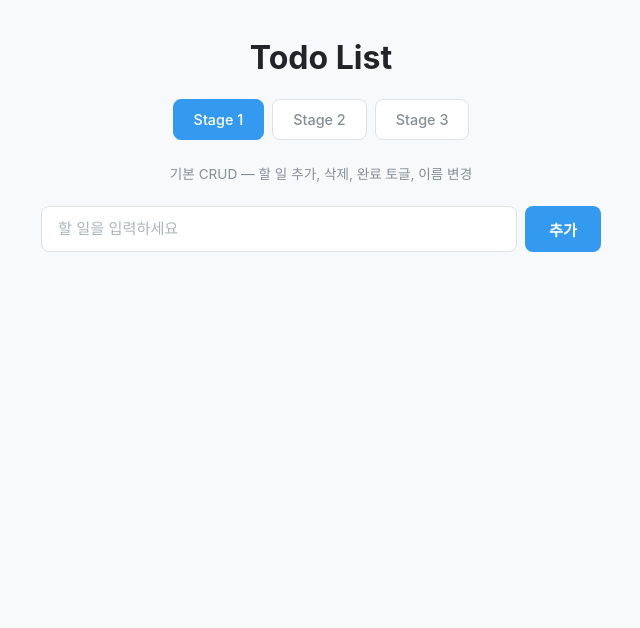
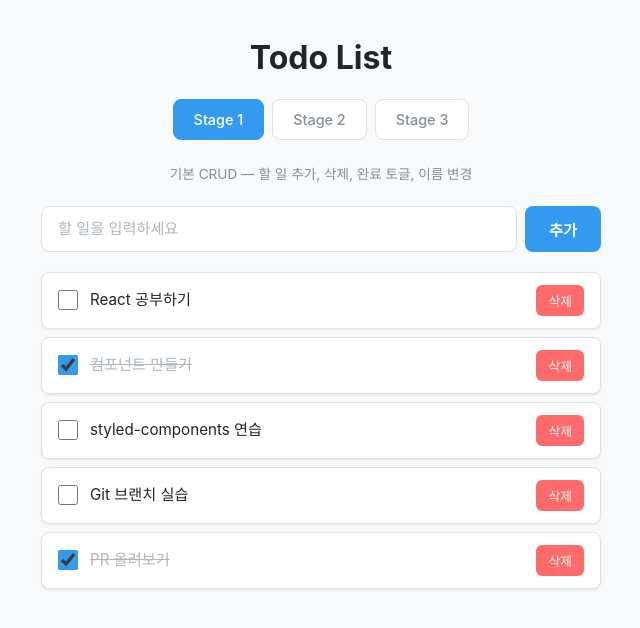
Before and after one commit to givvemee/todo.template, a React (Vite) app: page / in a window 1280 px wide. Shown: the top 628 px of the page, without its empty margins (319-959 px from the left). Built offline with nearby package versions, Linux system fonts and the light colour scheme.

Commit message:
feat: stage1 기본 CRUD 기능 구현

```diff
--- a/src/stages/stage1/Stage1.jsx
+++ b/src/stages/stage1/Stage1.jsx
@@ -1,21 +1,54 @@
-import styled from 'styled-components';
-import TodoForm from './components/TodoForm';
-import TodoList from './components/TodoList';
+import styled from "styled-components";
+import TodoForm from "./components/TodoForm";
+import TodoList from "./components/TodoList";
 
 // TODO: todo.json 데이터를 import 하세요
+import todoData from "../../data/todo.json";
 // TODO: useState를 import 하세요
+import { useState } from "react";
 
 export default function Stage1() {
   // TODO: todos 상태를 선언하세요 (초기값: todo.json에서 불러온 데이터)
+  const [todos, setTodos] = useState(todoData);
+
+  console.log(todos);
 
   // TODO: 할 일 추가 함수를 만드세요
   // HINT: 새 todo 객체에는 id, title, completed, priority, createdAt 필드가 필요합니다
 
+  const handleCreate = (title) => {
+    const newTodo = {
+      id: new Date().getTime(),
+      title,
+      completed: false,
+      priority: "medium",
+      createdAt: new Date().toISOString(),
+    };
+    setTodos([...todos, newTodo]);
+  };
+
   // TODO: 할 일 완료/미완료 토글 함수를 만드세요
+  const handleToggle = (id) => {
+    setTodos(
+      todos.map((todo) =>
+        todo.id === id ? { ...todo, completed: !todo.completed } : todo,
+      ),
+    );
+  };
 
   // TODO: 할 일 삭제 함수를 만드세요
+  const handleDelete = (id) => {
+    setTodos(todos.filter((todo) => todo.id !== id));
+  };
 
   // TODO: 할 일 이름 변경 함수를 만드세요
+  const handleChangeTitle = (id, newTitle) => {
+    setTodos(
+      todos.map((todo) =>
+        todo.id === id ? { ...todo, title: newTitle } : todo,
+      ),
+    );
+  };
 
   return (
     <Container>
@@ -23,8 +56,13 @@ export default function Stage1() {
         기본 CRUD — 할 일 추가, 삭제, 완료 토글, 이름 변경
       </Description>
       {/* TODO: TodoForm과 TodoList 컴포넌트에 필요한 props를 전달하세요 */}
-      <TodoForm />
-      <TodoList />
+      <TodoForm onAdd={handleCreate} />
+      <TodoList
+        todos={todos}
+        onToggle={handleToggle}
+        onDelete={handleDelete}
+        onRename={handleChangeTitle}
+      />
     </Container>
   );
 }
--- a/src/stages/stage1/components/TodoForm.jsx
+++ b/src/stages/stage1/components/TodoForm.jsx
@@ -1,21 +1,32 @@
-import styled from 'styled-components';
+import styled from "styled-components";
 
 // TODO: useState를 import 하세요
+import { useState } from "react";
 
 export default function TodoForm({ onAdd }) {
   // TODO: 입력값을 관리할 state를 선언하세요
+  const [inputValue, setInputValue] = useState("");
 
   // TODO: 폼 제출 핸들러를 만드세요
   // HINT: 빈 문자열은 추가하지 않도록 처리하세요
   // HINT: 추가 후 입력창을 비워주세요
+  const handleSubmit = (e) => {
+    e.preventDefault();
+    if (inputValue.trim() === "") return;
+
+    onAdd(inputValue);
+    setInputValue("");
+  };
 
   return (
-    <Form>
+    <Form onSubmit={handleSubmit}>
       {/* TODO: onSubmit 이벤트를 연결하세요 */}
       <Input
         type="text"
         placeholder="할 일을 입력하세요"
         // TODO: value와 onChange를 연결하세요
+        value={inputValue}
+        onChange={(e) => setInputValue(e.target.value)}
       />
       <AddButton type="submit">추가</AddButton>
     </Form>
--- a/src/stages/stage1/components/TodoItem.jsx
+++ b/src/stages/stage1/components/TodoItem.jsx
@@ -1,27 +1,67 @@
-import styled from 'styled-components';
+import styled from "styled-components";
 
 // TODO: useState를 import 하세요
+import { useState } from "react";
 
 export default function TodoItem({ todo, onToggle, onDelete, onRename }) {
+  const { id, title, completed } = todo;
+
   // TODO: 수정 모드 상태(isEditing)를 관리할 state를 선언하세요
+  const [isEditing, setIsEditing] = useState(false);
   // TODO: 수정 중인 텍스트(editValue)를 관리할 state를 선언하세요
+  const [editValue, setEditValue] = useState(todo.title);
 
   // TODO: 더블클릭 시 수정 모드로 전환하는 함수를 만드세요
+  const handleDoubleClick = () => {
+    setIsEditing(true);
+  };
 
   // TODO: 키보드 이벤트 핸들러를 만드세요
   // HINT: Enter 키 → 수정 확정, Escape 키 → 수정 취소
+  const handleKeydown = (e) => {
+    if (e.key === "Enter") {
+      onRename(id, editValue);
+      setIsEditing(false);
+    }
+    if (e.key === "Escape") {
+      setEditValue(title);
+      setIsEditing(false);
+    }
+  };
 
   // TODO: 포커스를 잃었을 때(blur) 수정을 확정하는 함수를 만드세요
+  const handleBlur = () => {
+    onRename(id, editValue);
+    setIsEditing(false);
+  };
 
   return (
     <Container>
       {/* TODO: 체크박스를 렌더링하세요 (완료 토글) */}
+      <Checkbox
+        type="checkbox"
+        onClick={() => onToggle(id)}
+        checked={completed}
+      />
 
       {/* TODO: 수정 모드일 때는 입력창, 아닐 때는 텍스트를 보여주세요 */}
       {/* HINT: 조건부 렌더링을 사용하세요 */}
       {/* HINT: 텍스트에 더블클릭 이벤트를 연결하세요 */}
+      {isEditing ? (
+        <EditInput
+          value={editValue}
+          onChange={(e) => setEditValue(e.target.value)}
+          onKeyDown={handleKeydown}
+          onBlur={handleBlur}
+        />
+      ) : (
+        <Title onDoubleClick={handleDoubleClick} $completed={completed}>
+          {title}
+        </Title>
+      )}
 
       {/* TODO: 삭제 버튼을 렌더링하세요 */}
+      <DeleteButton onClick={() => onDelete(id)}>삭제</DeleteButton>
     </Container>
   );
 }
@@ -56,7 +96,7 @@ const Title = styled.span`
   color: ${({ $completed, theme }) =>
     $completed ? theme.text.completed : theme.text.primary};
   text-decoration: ${({ $completed }) =>
-    $completed ? 'line-through' : 'none'};
+    $completed ? "line-through" : "none"};
   cursor: default;
   user-select: none;
 `;
--- a/src/stages/stage1/components/TodoList.jsx
+++ b/src/stages/stage1/components/TodoList.jsx
@@ -1,8 +1,15 @@
-import styled from 'styled-components';
-import TodoItem from './TodoItem';
+import styled from "styled-components";
+import TodoItem from "./TodoItem";
 
 export default function TodoList({ todos, onToggle, onDelete, onRename }) {
   // TODO: todos 배열이 비어있을 때 안내 메시지를 보여주세요
+  if (todos.length === 0) {
+    return (
+      <EmptyMessage>
+        할 일이 없습니다. 새로운 할 일을 추가해보세요!
+      </EmptyMessage>
+    );
+  }
 
   // TODO: todos 배열을 순회하며 TodoItem 컴포넌트를 렌더링하세요
   // HINT: map 함수를 사용하세요
@@ -10,7 +17,15 @@ export default function TodoList({ todos, onToggle, onDelete, onRename }) {
 
   return (
     <List>
-      {/* 여기에 TodoItem 목록을 렌더링하세요 */}
+      {todos.map((todo) => (
+        <TodoItem
+          key={todo.id}
+          todo={todo}
+          onToggle={onToggle}
+          onDelete={onDelete}
+          onRename={onRename}
+        />
+      ))}
     </List>
   );
 }
```
